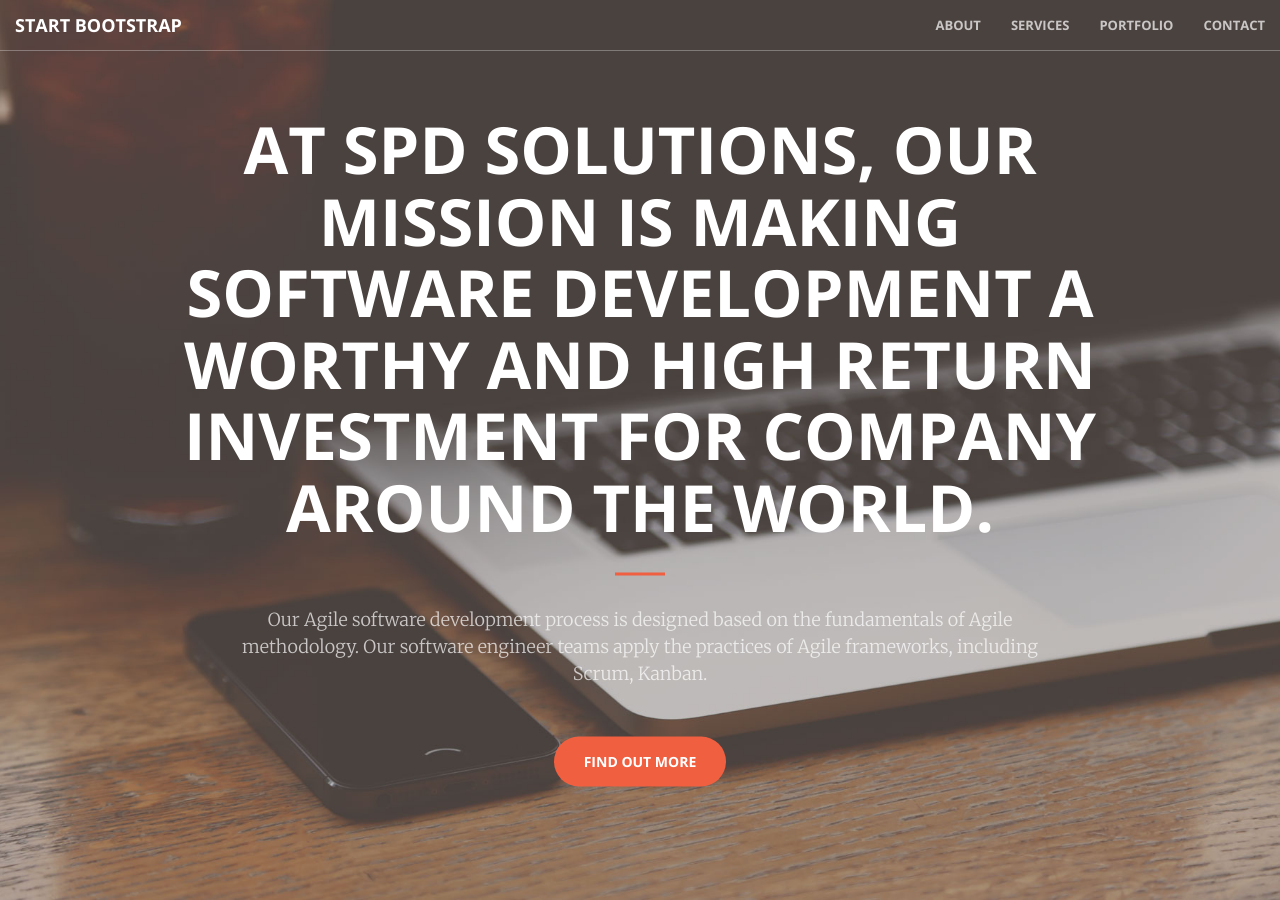
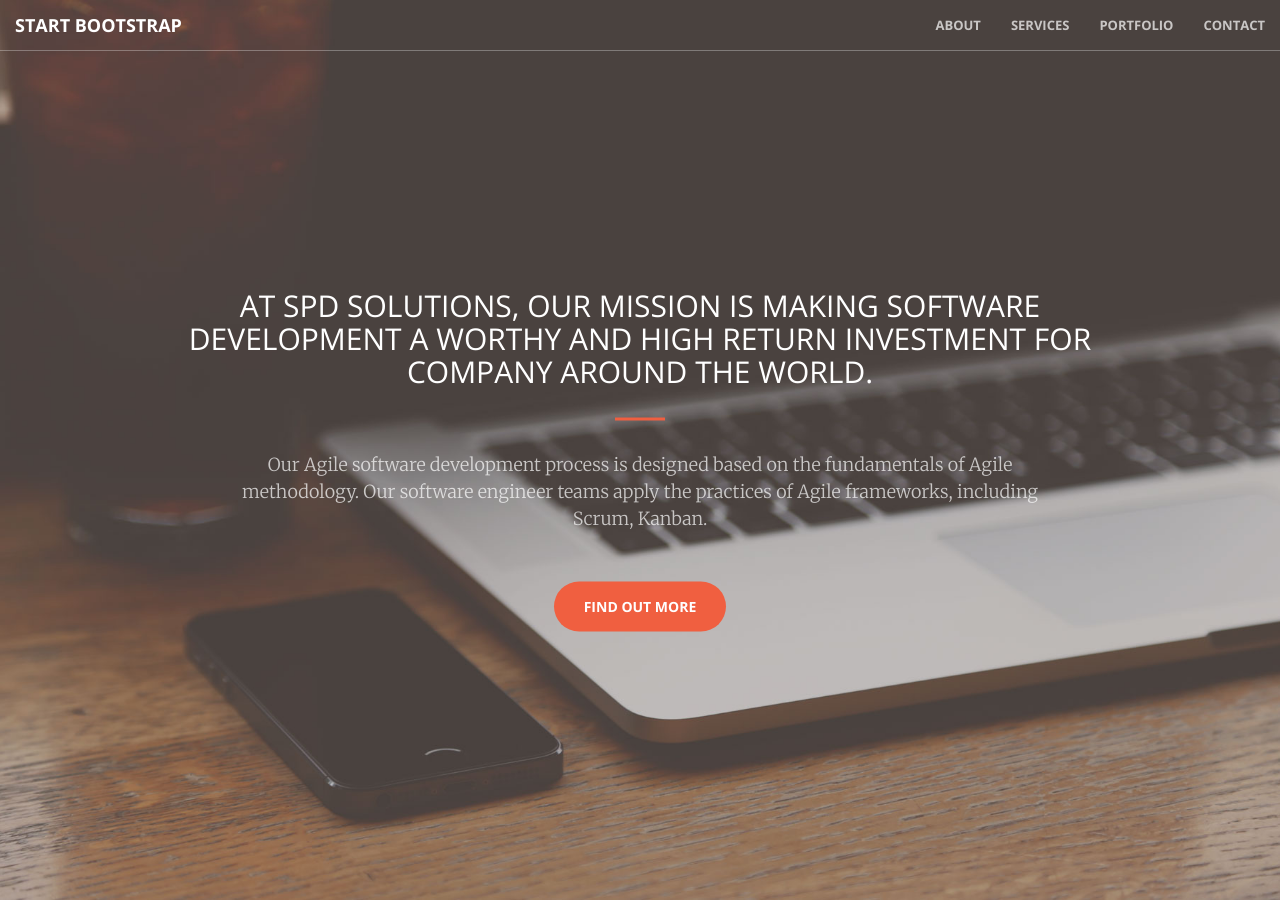
Before and after one commit to spd-software/spd-software.github.io, a Jekyll site: the page built from index.html, in a window 1280 px wide and 900 px high. Built offline with Jekyll 4.4.1, drawn with Linux system fonts in a browser that asks for light colours.

```diff
--- a/_includes/header.html
+++ b/_includes/header.html
@@ -1,7 +1,7 @@
 <header>
     <div class="header-content">
         <div class="header-content-inner">
-            <h1>AT SPD SOLUTIONS, OUR MISSION IS MAKING SOFTWARE DEVELOPMENT A WORTHY AND HIGH RETURN INVESTMENT FOR COMPANY AROUND THE WORLD.</h1>
+            <h2>AT SPD SOLUTIONS, OUR MISSION IS MAKING SOFTWARE DEVELOPMENT A WORTHY AND HIGH RETURN INVESTMENT FOR COMPANY AROUND THE WORLD.</h2>
             <hr>
             <p>
                     Our Agile software development process is designed based on the fundamentals of Agile methodology.
```
